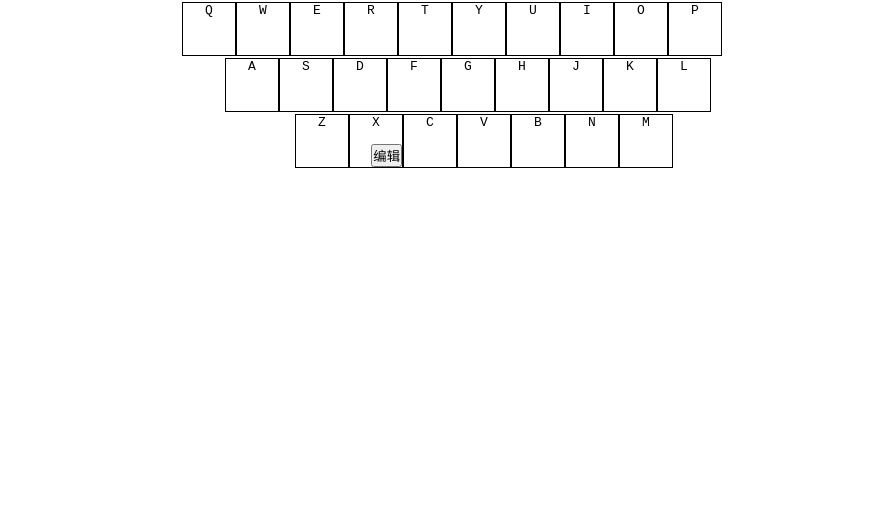
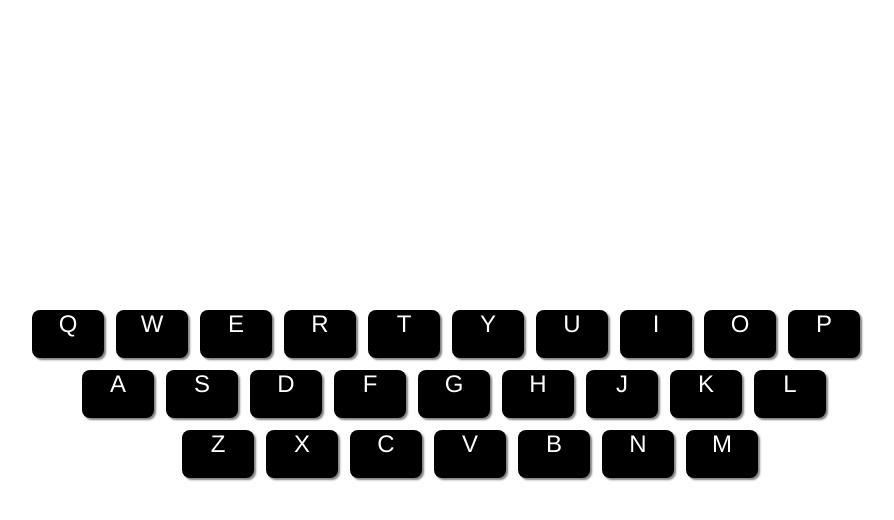
Before and after one commit to xujj277/navDemo, a plain HTML site: page index.html in a window 1280 px wide. Shown: the whole page, without its empty margins (188-1082 px from the left). Drawn offline with Linux system fonts and the light colour scheme.

Commit message:
create keyboard

```diff
--- a/index.html
+++ b/index.html
@@ -9,7 +9,7 @@
 </head>
 <body>
   <main>
-    <div id="x" class="wrapper">
+    <div id="keyboard" class="wrapper">
 
     </div>
   </main>
@@ -17,6 +17,7 @@
 
   </footer>
   <script>
+    function init () {
       var keys =  {
         0: ['q','w','e','r','t','y','u','i','o','p'],
         1: ['a','s','d','f','g','h','j','k','l'],
@@ -34,40 +35,29 @@
         i: 'iqiyi.com',
         o: 'opera.com',
       }
-    // 取出localStorage 中的 hash
-    var hashInLocalStorage = JSON.parse(localStorage.getItem('hash') || 'null')
-    if (hashInLocalStorage) {
-      hash = hashInLocalStorage
+      return {
+        keys: keys,
+        hash: hash
       }
-    // 遍历 keys, 生成 kbd 标签
-    index = 0
-    while (index < keys['length']) {
-      div1 = document.createElement('div')
-      x.appendChild(div1)
-      row = keys[index]
-      index2 = 0
-      while (index2 < row.length) {
-        kbd = document.createElement('kbd')
-        kbd.textContent = row[index2]
-        button = document.createElement('button')
-        button.textContent = '编辑'
-        button.id = row[index2]
-        button.onclick = function (value) {
-          id = value.target.id
-          input = prompt('请输入一个网址')
-          hash[id] = input
-          localStorage.setItem('hash', JSON.stringify(hash))
     }
-        kbd.appendChild(button)
-        div1.appendChild(kbd)
-        index2 += 1
+    var data = init()
+    var keys = data.keys
+    var hash = data.hash
+    createKeyboard(keys)
+
+    function createKeyboard (keys) {
+      for (let i = 0; i < keys.length; i++) {
+        var div = document.createElement('div')
+        keyboard.appendChild(div)
+        createSingleKey(i, div)
       }
-      index += 1
     }
-    document.onkeypress = function (value) {
-      key = value.key
-      website = hash[key]
-      window.open('http://' + website, '_blank')
+    function createSingleKey (i, div) {
+      for (let j = 0; j < keys[i].length; j++ ) {
+        var kbd = document.createElement('kbd')
+        kbd.textContent = keys[i][j]
+        div.appendChild(kbd)
+      }
     }
   </script>
 </body>
--- a/style.css
+++ b/style.css
@@ -1,17 +1,24 @@
 * {
   margin: 0;
   padding: 0;
+  color: #fff;
 }
 a {
   text-decoration: none;
 }
 kbd {
-  border: 1px solid;
-  width: 4em;
-  height: 4em;
+  width: 2em;
+  height: 2em;
+  border-radius: 8px;
+  padding: 0 12px;
+  margin: 0 12px 12px 0;
+  background: #000;
   display: inline-block;
   text-transform: uppercase;
   position: relative;
+  font-family: keyboard, "Arial Rounded", Helvetica, Arial, sans-serif;
+  font-size: 24px;
+  box-shadow: 2px 2px 2px rgba(0, 0, 0, 0.5);
 }
 kbd > button {
   position: absolute;
@@ -24,13 +31,21 @@ kbd:hover > button {
 }
 main {
   text-align: center;
+  display: flex;
+  justify-content: center;
+  align-items: center;
+  height: 100vh;
 }
-#x {
+#keyboard {
   display: inline-block;
 }
-#x > div:nth-child(2) {
-  margin-left: 2em;
+#keyboard > div:nth-child(2) {
+  margin-left: 1em;
 }
-#x > div:nth-child(3) {
-  margin-left: 4em;
+#keyboard > div:nth-child(3) {
+  margin-left: 3em;
 }
+.key img {
+  width: 16px;
+  height: 15px;
+}
```
Lines whose indentation alone changed are shown as unchanged.
